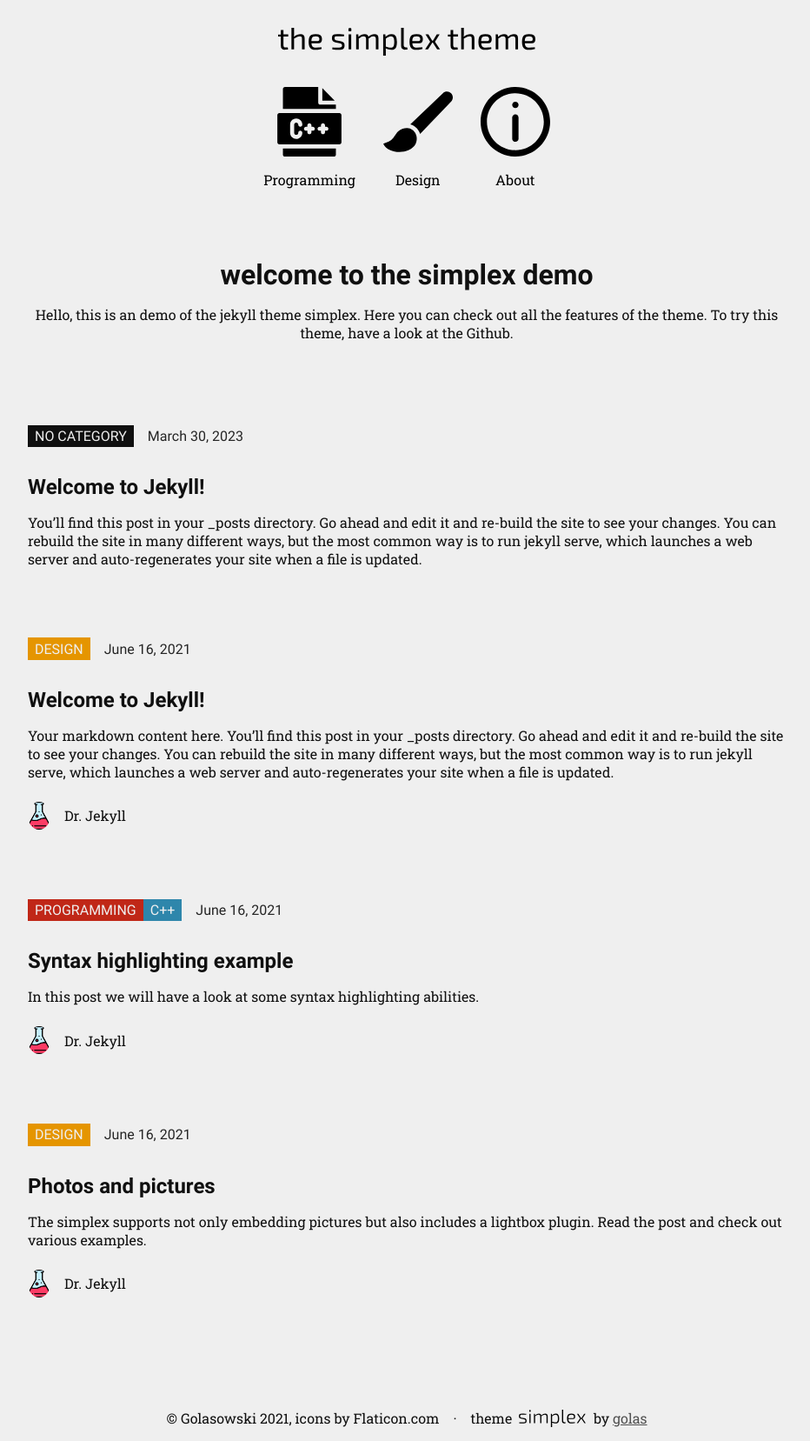
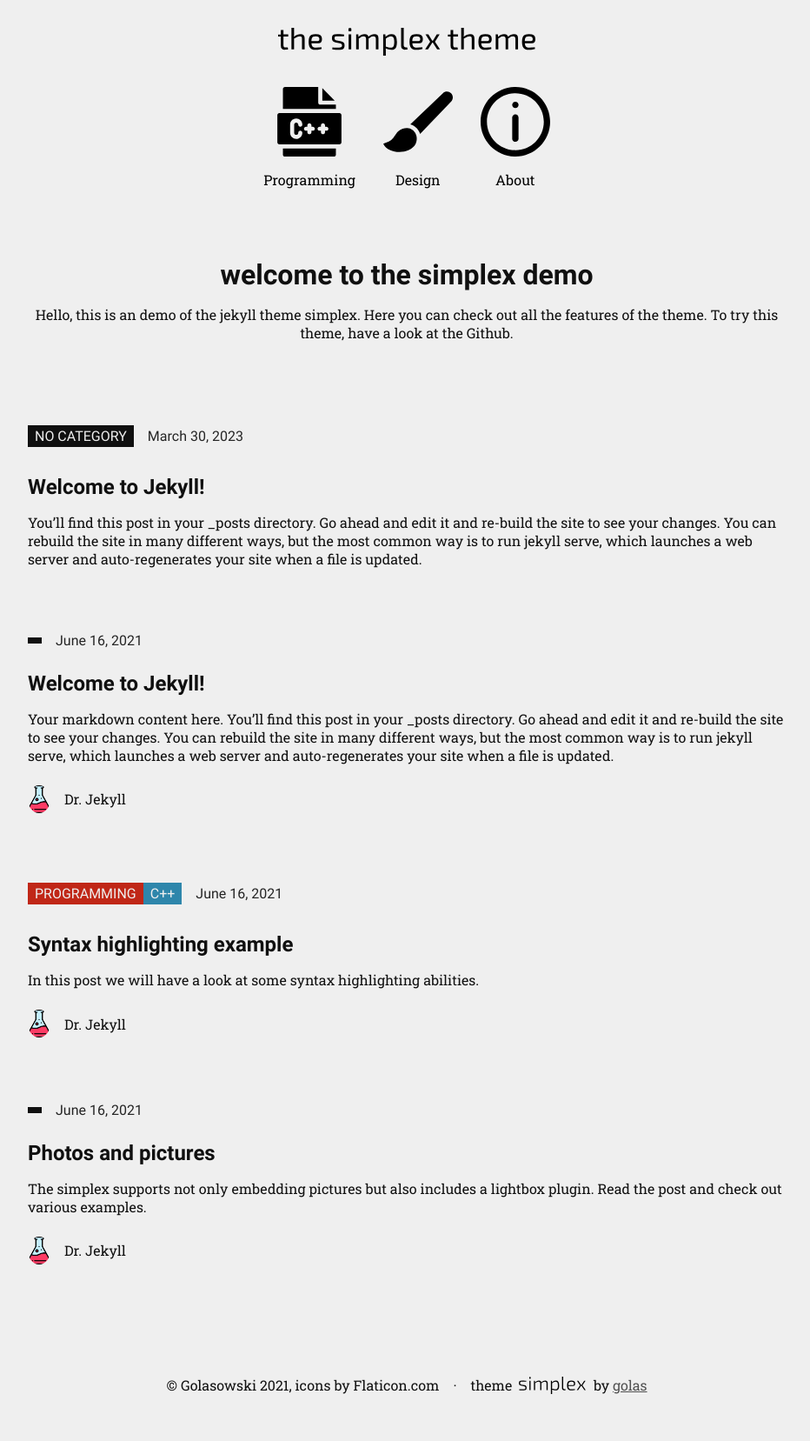
Before and after one commit to JKLDain/JKLDain.github.io, a Jekyll site: the page built from index.markdown, in a window 1280 px wide. Shown: the whole page at 87% size, without its empty margins (172-1104 px from the left). Built offline with Jekyll 4.4.1, drawn with Linux system fonts in a browser that asks for light colours; after the commit the page ends 1619 px from its top, so only the background shows below that.

Commit message:
initial commit

```diff
--- a/Gemfile
+++ b/Gemfile
@@ -29,3 +29,4 @@ end
 gem "wdm", "~> 0.1.1", :platforms => [:mingw, :x64_mingw, :mswin]
 
 gem "jekyll-theme-simplex"
+gem "webrick", "~> 1.8"
--- a/_category/design.md
+++ b/_category/design.md
@@ -1,6 +1,6 @@
 ---
-category: [design] #Category ID.
+category: [project] #Category ID.
 hue: var(--c-themeHueOrange) #Category hue. See note [1].
-title: Design #Category title.
+title: Project #Category title.
 description: Design is one of the most important aspects of the product. Have a look at our tips.
 ---
--- a/_data/nav.yaml
+++ b/_data/nav.yaml
@@ -7,7 +7,7 @@
         url: category/cpp.html #Submenu item url.
         hue: "var(--c-themeHueOrange)" #Submenu item hue.
         subnav: #Another subnav
-            - title: Libraries
+            - title: Python
               url: category/libs.html
               hue: "var(--c-themeHueBlue)"
 - title: Design
```
Also changed, not shown: _posts/2021-06-16-syntax-example.md (+2 -0 lines), Gemfile.lock.
